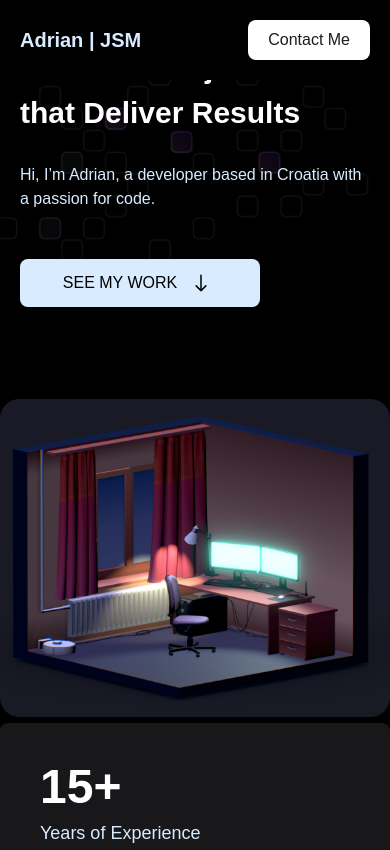
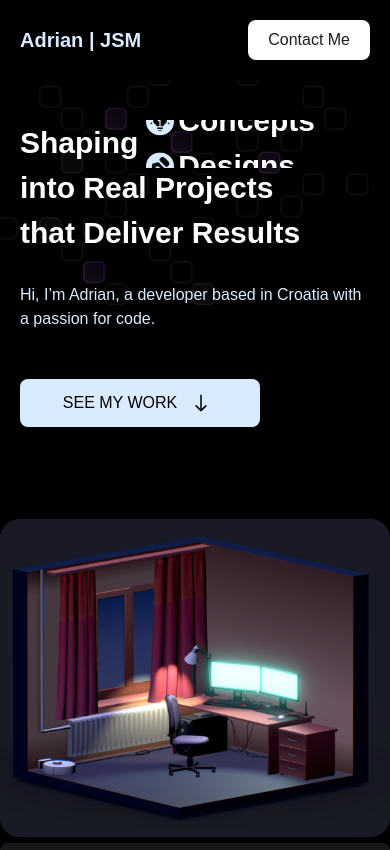
Before and after one commit to AssiaChemlali/Portfolio-3D, a React (Vite) app: page / in a window 390 px wide. Shown: the top 850 px of the page. Built offline with nearby package versions, Linux system fonts and the light colour scheme; a web font is replaced by a local one.

Commit message:
add animation to hero & experience and glowcard section

```diff
--- a/package.json
+++ b/package.json
@@ -14,6 +14,7 @@
     "@gsap/react": "^2.1.2",
     "@tailwindcss/vite": "^4.1.16",
     "gsap": "^3.13.0",
+    "motion": "^12.23.24",
     "react": "^19.1.1",
     "react-countup": "^6.5.3",
     "react-dom": "^19.1.1",
--- a/src/components/AnimatedCounter.jsx
+++ b/src/components/AnimatedCounter.jsx
@@ -21,16 +21,6 @@ const AnimatedCounter = () => {
       </div>
 
 
-      <button className=" bg-black-200 flex  px-4 py-4 rounded-lg justify-center items-center overflow-hidden group relative z-20 cursor-pointer mt-5 md:w-80 md:h-16 w-60 h-12">
-
-        <div className='absolute -right-10 origin-center top-1/2 -translate-y-1/2 w-[120%] h-[120%] group-hover:size-10 group-hover:right-10 rounded-full bg-white-50 transition-all duration-500' />
-
-        <p className='uppercase md:text-lg  text-black transition-all duration-500 group-hover:text-white-50 group-hover:-translate-x-5 xl:translate-x-0 -translate-x-5'>See more woks</p>
-
-        <span className='group-hover:bg-white-50 size-10 rounded-full absolute right-10 top-1/2 -translate-y-1/2 flex justify-center items-center overflow-hidden'><IoIosArrowRoundDown className='text-black size-8 xl:-translate-y-32 translate-y-0 animate-bounce group-hover:translate-y-0 transition-all duration-500' /></span>
-
-      </button>
-
     </div>
   )
 }
--- a/src/components/GlowCard.jsx
+++ b/src/components/GlowCard.jsx
@@ -1,6 +1,6 @@
 import React from 'react'
 import { useRef } from 'react';
-
+import { easeInOut, motion } from 'motion/react';
 const GlowCard = ({ card, index ,children}) => {
 const cardRefs = useRef([]);
 
@@ -17,7 +17,15 @@ const cardRefs = useRef([]);
   }
   return (
 
-    <div
+    <motion.div
+    initial={{opacity:0,x:-100}}
+    animate={{opacity:1,x:0}}
+
+    whileHover={{
+      duration:2,
+      delay:1,
+      ease:easeInOut
+    }}
       ref={(el) => (cardRefs.current[index] = el)}
       onMouseMove={handleMouseMove(index)}
       className='card card-border timeline-card rounded-xl p-10 mb-5 break-after-avoid-column'>
@@ -37,7 +45,7 @@ const cardRefs = useRef([]);
       </div>
       {children}
 
-    </div>
+    </motion.div>
   )
 }
 
--- a/src/sections/Hero.jsx
+++ b/src/sections/Hero.jsx
@@ -2,28 +2,14 @@ import React from 'react'
 import Button from '../components/Button'
 import { words } from '../data/index'
 import { IoIosArrowRoundDown } from "react-icons/io";
-import {useGSAP} from '@gsap/react'
+import { useGSAP } from '@gsap/react'
 import gsap from "gsap"
 import Particles from '../components/Particles';
 import AnimatedCounter from '../components/AnimatedCounter';
+import { easeInOut, motion } from "motion/react"
 const Hero = () => {
-    useGSAP(()=>{
-      gsap.fromTo('.hero-text h1',{
-        y:50,
-        opacity:0
-      },
-       {
-        y:0,
-        opacity:1,
-        stagger:0.2,
-        duration:1,
-        ease:"power2.inOut"
-       }
-
-    )
-    })
   return (
-    <section id="hero" className='relative overflow-hidden '>
+    <section id="hero" className='relative overflow-hidden pt-30'>
       <div className="absolute top-0 left-0 z-10">
         <img src="/images/bg.png" alt="" />
       </div>
@@ -31,8 +17,18 @@ const Hero = () => {
         {/* LEFT */}
         <div className='flex flex-col justify-center px-5 xl:w-[50%] md:px-20 h-screen w-screen  mb-10  '>
           <div className="flex flex-col gap-7  h-full  justify-center">
-            <div className="hero-text ">
-              <h1>Shaping
+            <motion.div className="hero-text "
+              initial={{ y: 50,opacity:0 }}
+              animate={{ y: 0 ,opacity:1}}
+              transition={{
+                duration: 1,
+                delay: 0.2,
+                ease:easeInOut
+
+              }}
+            >
+              <h1
+              >Shaping
                 <span className="slide">
                   <span className="wrapper">
                     {words.map((word, index) => (
@@ -47,16 +43,34 @@ const Hero = () => {
                   </span>
                 </span>
               </h1>
-              <h1 >into Real Projects</h1>
-              <h1 >that Deliver Results</h1>
+              <h1
 
-            </div>
+                initial={{ y: 100 }}
+                animate={{ y: 0 }}
+                transition={{
+                  duration: 1,
+                  delay: 0.1,
+                }}
+
+              >into Real Projects</h1>
+              <h1
+                initial={{ y: 100 }}
+                animate={{ y: 0 }}
+                transition={{
+                  duration: 1,
+                  delay: 0.1,
+                }}
+
+
+              >that Deliver Results</h1>
+
+            </motion.div>
 
             <p className='relative z-10 pointer-events-none text-white-50 md:text-xl'>Hi, I’m Adrian, a developer based in Croatia with a passion for code.</p>
             <Button
               text="See My Work"
               scrollTo="work"
-               type="button"
+              type="button"
               icon={<IoIosArrowRoundDown />} />
           </div>
         </div>
@@ -65,12 +79,12 @@ const Hero = () => {
         <figure >
           <div className="hero-3d-layout ">
             <img src="/images/img-hero.png" alt="" />
-             {/* <Particles count={100}/> */}
+            {/* <Particles count={100}/> */}
           </div>
         </figure>
       </div>
 
-      <AnimatedCounter/>
+      <AnimatedCounter />
 
 
     </section>
--- a/src/sections/Skills.jsx
+++ b/src/sections/Skills.jsx
@@ -1,6 +1,7 @@
 import React from 'react'
 import TitleHeader from '../components/TitleHeader'
 import { techStackImgs } from '../data/index'
+import { easeIn, motion } from 'motion/react'
 const Skills = () => {
   return (
     <section id="skills" className='px-5  mt-20'>
@@ -12,10 +13,21 @@ const Skills = () => {
 
         <div className="grid grid-cols-1 md:grid-cols-3 xl:grid-cols-5 space-x-10 items-center mt-20 ">
           {techStackImgs.map((stack, index) => (
-            <div key={index} className="bg-black-100 px-2 md:py-30 py-20 md:rounded-full  flex flex-col items-center border border-black-200">
+            <motion.div
+
+            initial={{opacity:0,y:100}}
+            animate={{opacity:1,y:0}}
+            transition={{
+              duration:2,
+              delay:1,
+              ease:easeIn
+
+            }}
+            key={index} className="bg-black-100 px-2 md:py-30 py-20 md:rounded-full  flex flex-col items-center border border-black-200">
               <img src={stack.imgPath} alt="" />
               <h1 className='text-center text-2xl md:text-23xl font-white-50 font-semibold mt-10'>{stack.name}</h1>
-            </div>
+
+            </motion.div>
           ))}
 
         </div>
```
Also changed, not shown: 1 other file (tests, documents, lock files or other folders).
